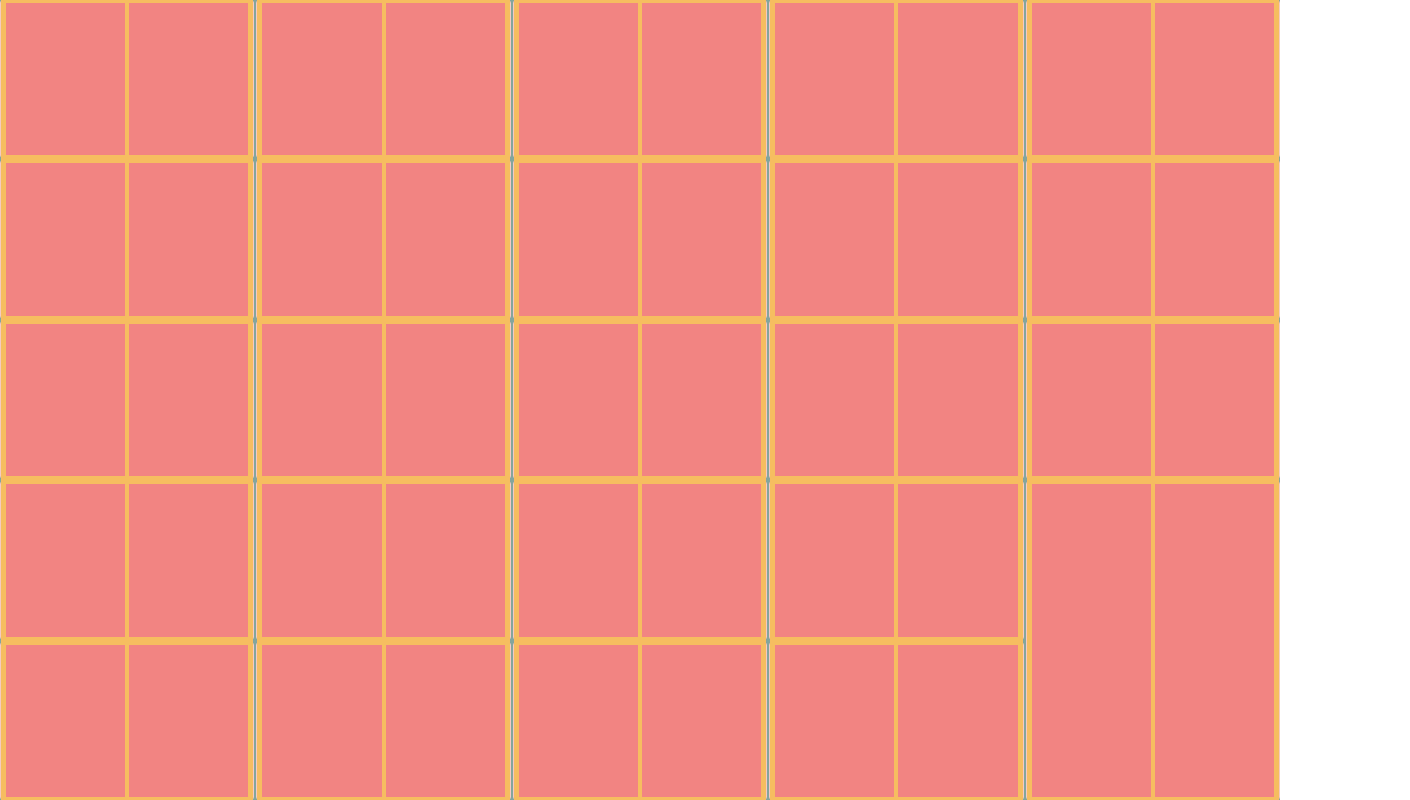
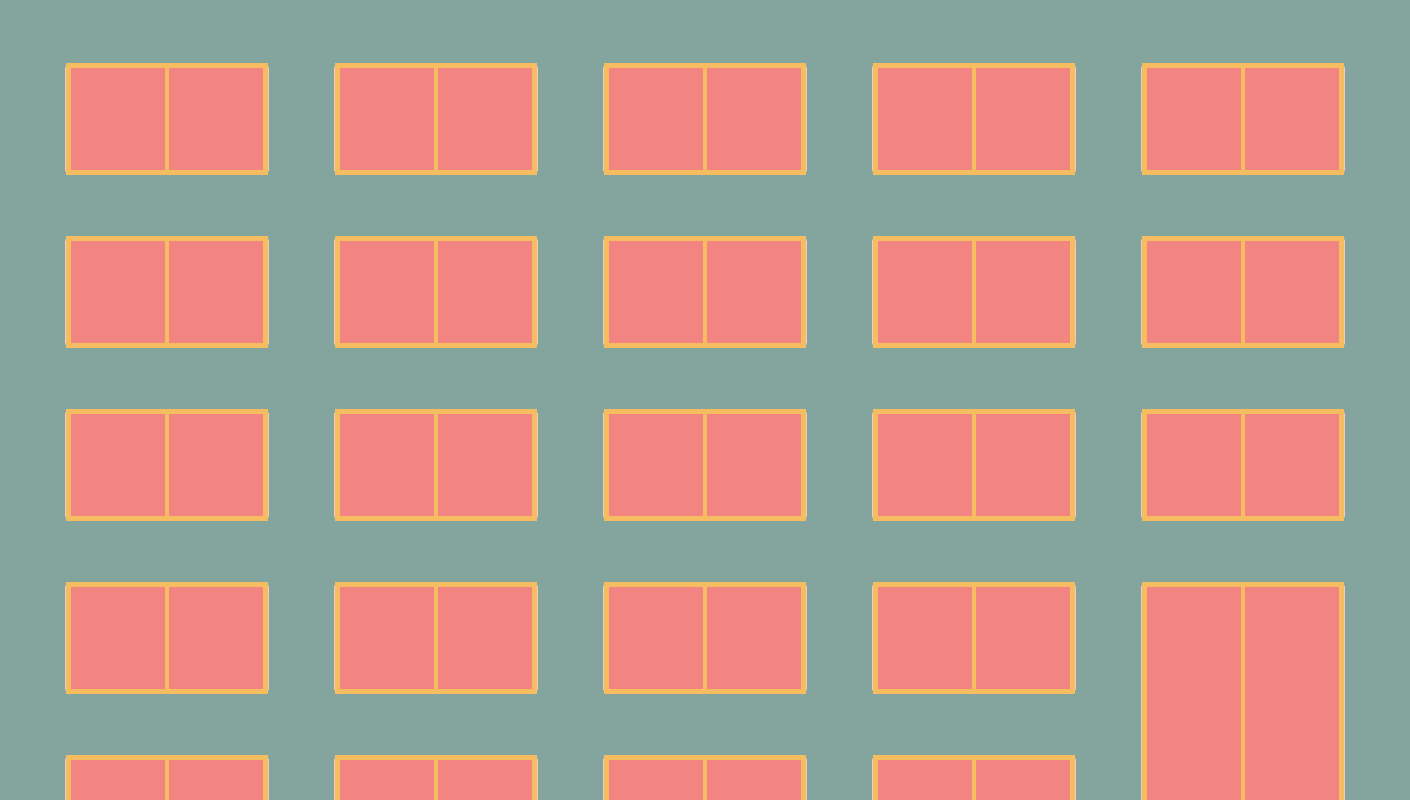
Before and after one commit to Adash/adcaldharma, a React (Create React App) app: page / in a window 1280 px wide. Shown: the top 800 px of the page, 1410 px wide, since content can reach past the window. Built offline with nearby package versions, Linux system fonts and the light colour scheme.

Commit message:
fixed the doors

```diff
--- a/src/App.js
+++ b/src/App.js
@@ -5,8 +5,10 @@ import Penguining from './penguining.jpg';
 import { quotesArray } from './quotesArray';
 
 const AppWrapper = styled.div`
+  --grid-spacing: 65px;
   height: 100vh;
   width: 100vw;
+  padding: var(--grid-spacing);
   background-color: #84a59d;
   display: flex;
   flex-direction: column;
@@ -33,10 +35,12 @@ const CalendarGrid = styled.div`
   // adjust theese later
   height: 100%;
   width: 100%;
+  /* height: auto;
+  width: auto; */
   display: grid;
   grid-template-columns: 1fr 1fr 1fr 1fr 1fr;
   grid-template-rows: 1fr 1fr 1fr 1fr 1fr;
-  gap: 2px 2px;
+  gap: var(--grid-spacing) var(--grid-spacing);
   grid-template-areas:
     'day1 day2 day3 day4 day5'
     'day6 day7 day8 day9 day10'
--- a/src/Door.jsx
+++ b/src/Door.jsx
@@ -58,7 +58,7 @@ const LeftDoorWing = styled(DoorWing)`
   transform-origin: left;
   transform: ${({ open }) =>
     open
-      ? 'perspective(1200px) translateZ(0px) translateX(0px) translateY(0px) rotateY(-125deg)'
+      ? 'perspective(1200px) translateZ(0px) translateX(0px) translateY(0px) rotateY(-100deg)'
       : 'null'};
 `;
 
@@ -66,7 +66,7 @@ const RightDoorWing = styled(DoorWing)`
   transform-origin: right;
   transform: ${({ open }) =>
     open
-      ? 'perspective(1200px) translateZ(0px) translateX(0px) translateY(0px) rotateY(125deg)'
+      ? 'perspective(1200px) translateZ(0px) translateX(0px) translateY(0px) rotateY(100deg)'
       : 'null'};
 `;
 
```
